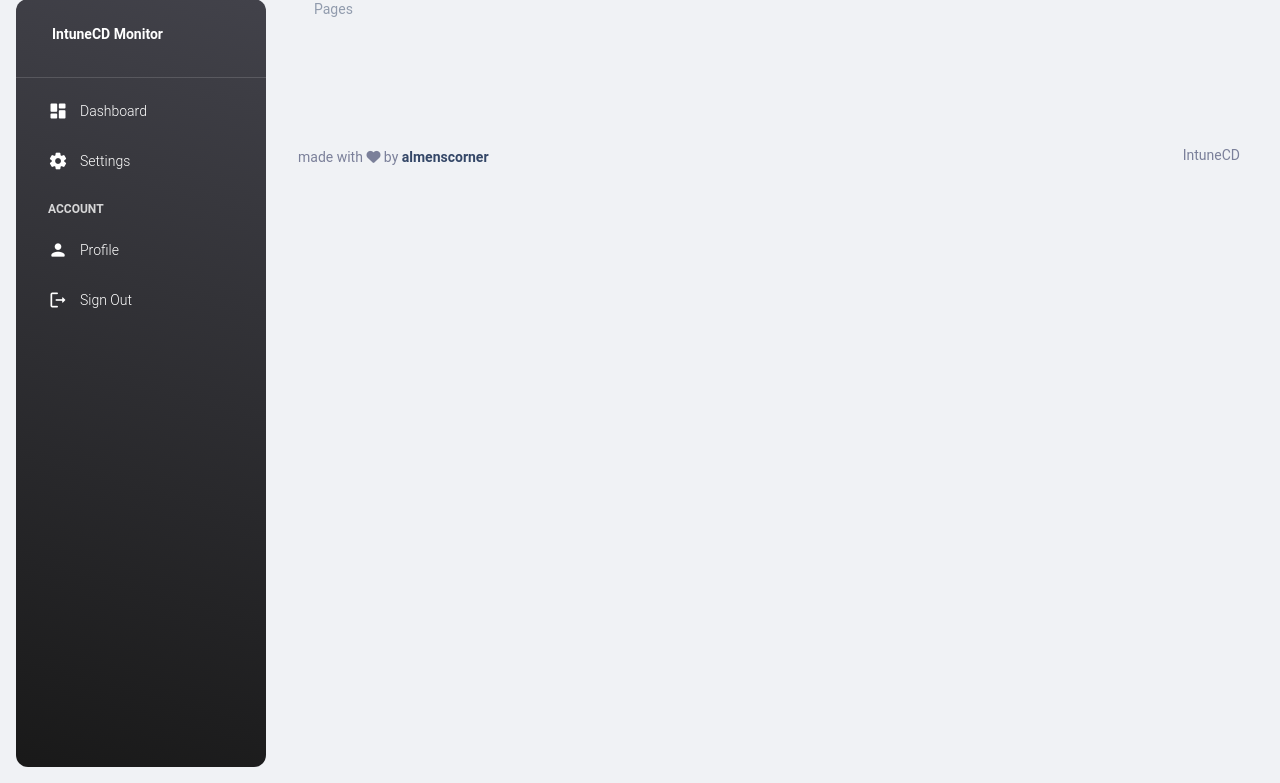
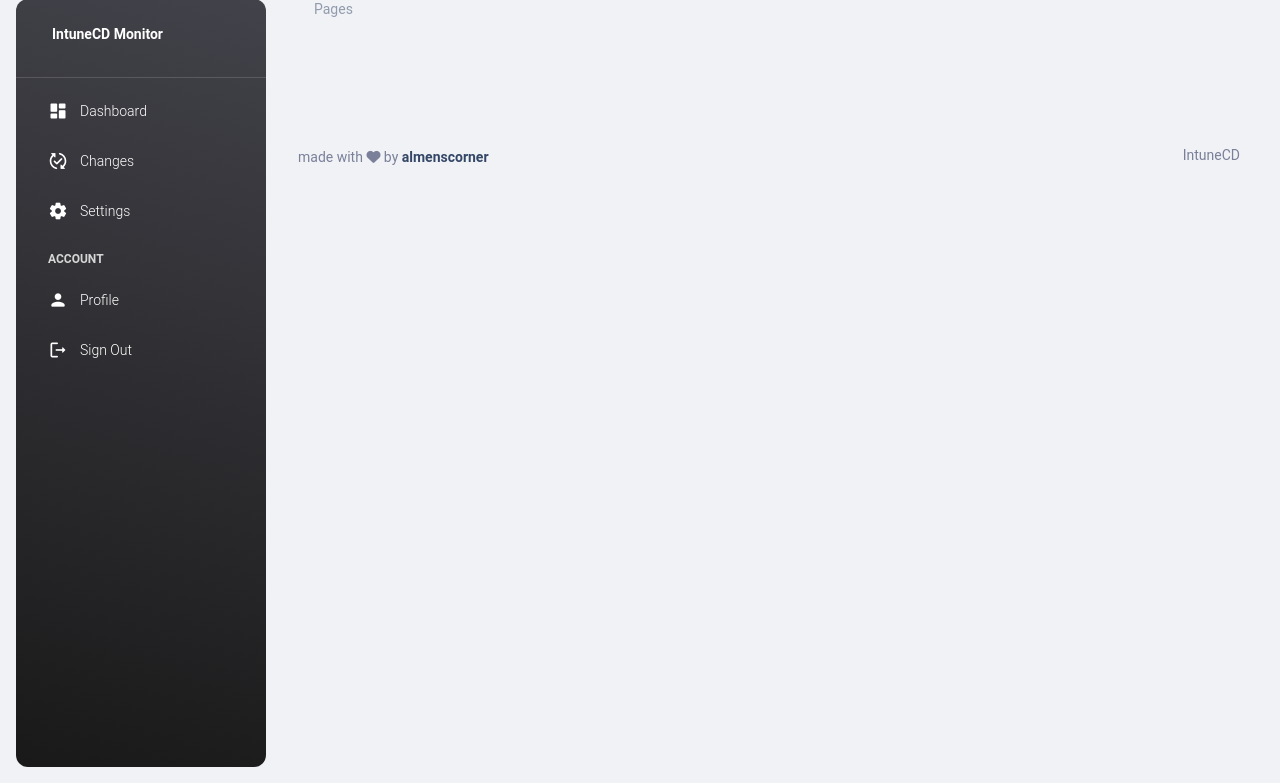
Before and after one commit to almenscorner/intunecd-monitor, a Flask app: template app/templates/pages/auth_error.html in a window 1280 px wide. Shown: the part 17-800 px from the top of the page. Run offline with Flask 2, Linux system fonts and the light colour scheme; the template is opened without the code that fills it: most values are stand-ins (such as "Sample title", 1, 10 or a date in 2020); parts of the project's set-up code (start-up, migrations or seed data) failed here and were passed over; some libraries are stand-ins or nearby versions.

Commit message:
Add changes

```diff
--- a/app/templates/include/sidebar.html
+++ b/app/templates/include/sidebar.html
@@ -18,6 +18,15 @@
             <i class="material-icons opacity-10">dashboard</i>
           </div>
           <span class="nav-link-text ms-1">Dashboard</span>
+        </a>
+      </li>
+      <li class="nav-item">
+        <a class="nav-link text-white {% if 'changes' in segment %} active bg-gradient-primary {% endif %}"
+          href="{{ url_for('changes') }}">
+          <div class="text-white text-center me-2 d-flex align-items-center justify-content-center">
+            <i class="material-icons opacity-10">published_with_changes</i>
+          </div>
+          <span class="nav-link-text ms-1">Changes</span>
         </a>
       </li>
       <li class="nav-item">
```
